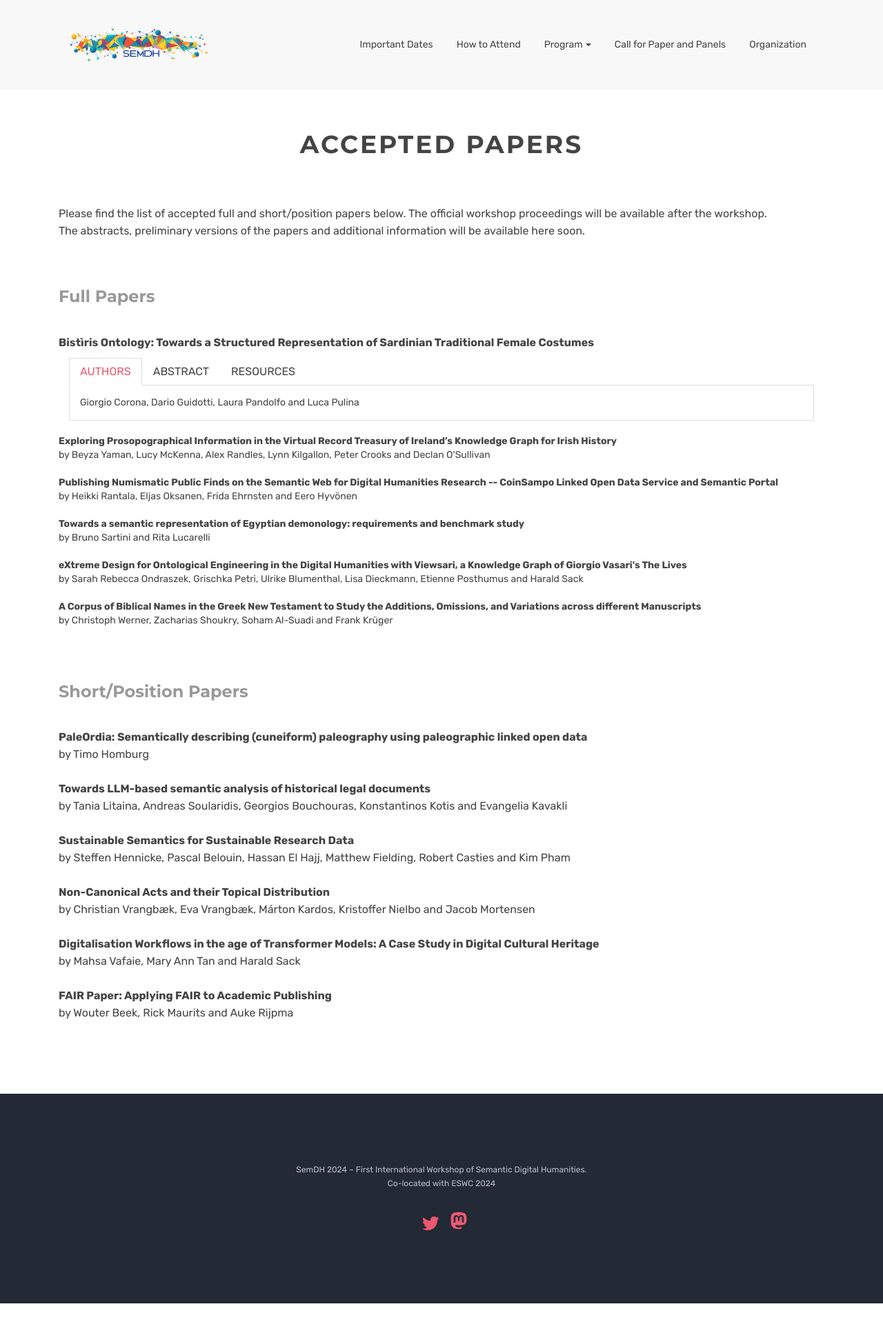
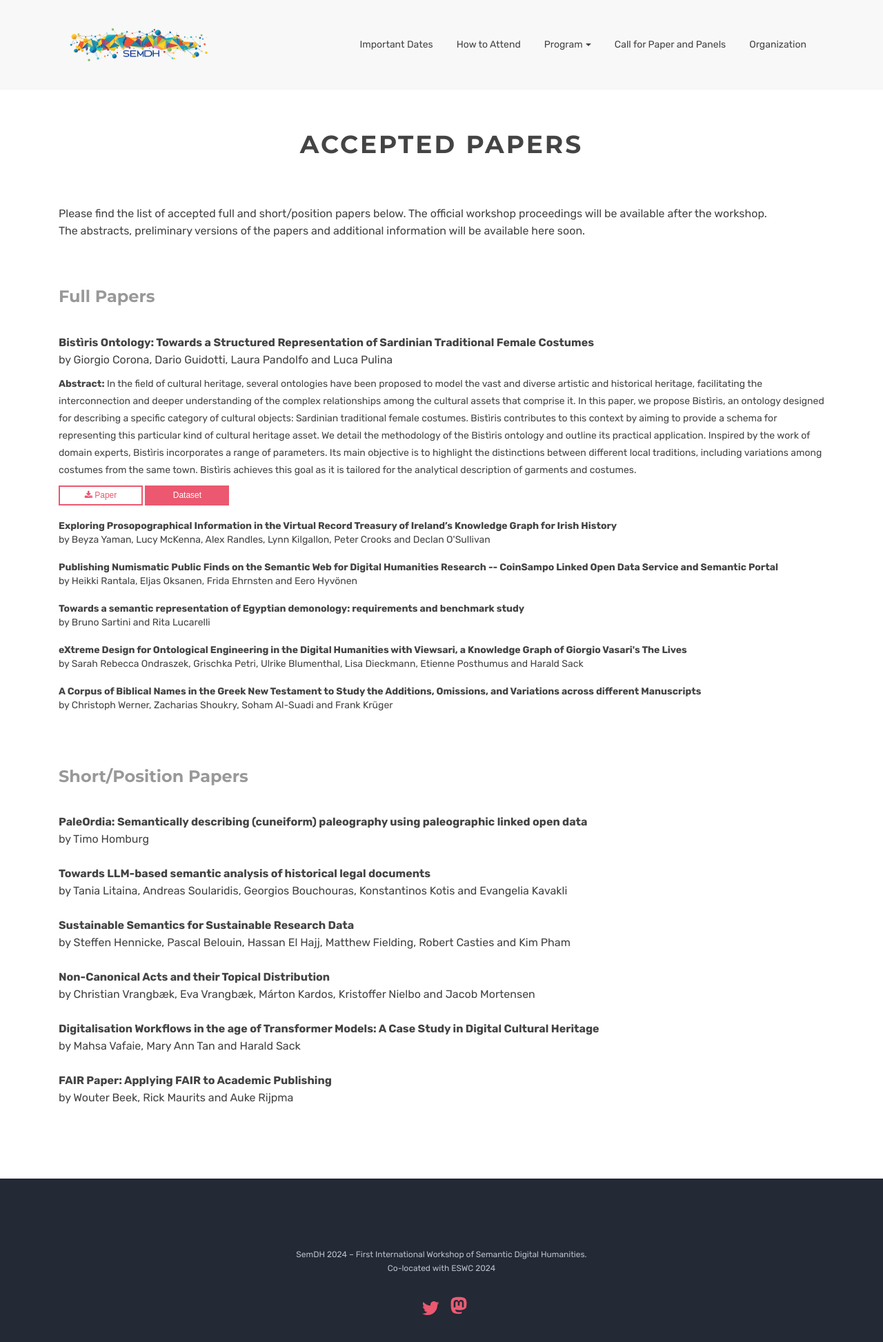
Before and after one commit to SemDH/semdh.github.io, a Jekyll site: the page built from accepted-papers-test.html, in a window 1280 px wide. Shown: the top 1946 px of the page at 69% size. Built offline with Jekyll 4.4.1, drawn with Linux system fonts in a browser that asks for light colours.

Commit message:
cr versions

```diff
--- a/accepted-papers-test.html
+++ b/accepted-papers-test.html
@@ -35,29 +35,15 @@ canonical: https://semdh.github.io
       <div class="col-md-12">
           <h4 class="sub-title space-left">Full Papers</h4>
           <p class="lead">
-            <strong>Bistìris Ontology: Towards a Structured Representation of Sardinian Traditional Female Costumes</strong>
-
-            <div class="col-md-12">
-              <!-- Nav tabs -->
-              <ul class="nav nav-tabs" role="tablist">
-                <li class="nav-item">
-                  <a class="nav-link active" data-toggle="tab" href="#tab1" role="tab">Authors</a>
-                </li>
-                <li class="nav-item">
-                  <a class="nav-link" data-toggle="tab" href="#tab2" role="tab">Abstract</a>
-                </li>
-                <li class="nav-item">
-                  <a class="nav-link" data-toggle="tab" href="#tab3" role="tab">Resources</a>
-                </li>
-              </ul>
-              <div class="tab-content">
-                <div role="tabpanel" class="tab-pane animated fadeIn active" id="tab1">Giorgio Corona, Dario Guidotti, Laura Pandolfo and Luca Pulina</div>
-
-                <div role="tabpanel" class="tab-pane" id="tab2">In the field of cultural heritage, several ontologies have been proposed to model the vast and diverse artistic and historical heritage, facilitating the interconnection and deeper understanding of the complex relationships among the cultural assets that comprise it. In this paper, we propose Bistìris, an ontology designed for describing a specific category of cultural objects: Sardinian traditional female costumes. Bistìris contributes to this context by aiming to provide a schema for representing this particular kind of cultural heritage asset. We detail the methodology of the Bistìris ontology and outline its practical application. Inspired by the work of domain experts, Bistìris incorporates a range of parameters. Its main objective is to highlight the distinctions between different local traditions, including variations among costumes from the same town. Bistìris achieves this goal as it is tailored for the analytical description of garments and costumes.</div>
-
-                <div role="tabpanel" class="tab-pane" id="tab3">Dataset: <br /> Webpage: <br /> Project Webpage: </div>
-              </div>
-            </div>
+            <strong>Bistìris Ontology: Towards a Structured Representation of Sardinian Traditional Female Costumes</strong> <br />
+            by Giorgio Corona, Dario Guidotti, Laura Pandolfo and Luca Pulina
+            <br />
+            <p class="text-sm"><strong>Abstract:</strong> In the field of cultural heritage, several ontologies have been proposed to model the vast and diverse artistic and historical heritage, facilitating the interconnection and deeper understanding of the complex relationships among the cultural assets that comprise it. In this paper, we propose Bistìris, an ontology designed for describing a specific category of cultural objects: Sardinian traditional female costumes. Bistìris contributes to this context by aiming to provide a schema for representing this particular kind of cultural heritage asset. We detail the methodology of the Bistìris ontology and outline its practical application. Inspired by the work of domain experts, Bistìris incorporates a range of parameters. Its main objective is to highlight the distinctions between different local traditions, including variations among costumes from the same town. Bistìris achieves this goal as it is tailored for the analytical description of garments and costumes.</p>
+              <button type="button" class="btn std-btn btn-sm btn-common">
+                  <i class="fa fa-download icons"></i> Paper
+              </button>
+              <button type="button" class="btn std-btn btn-sm btn-filled"> Dataset
+              </button>
 
             <br />
 
```
